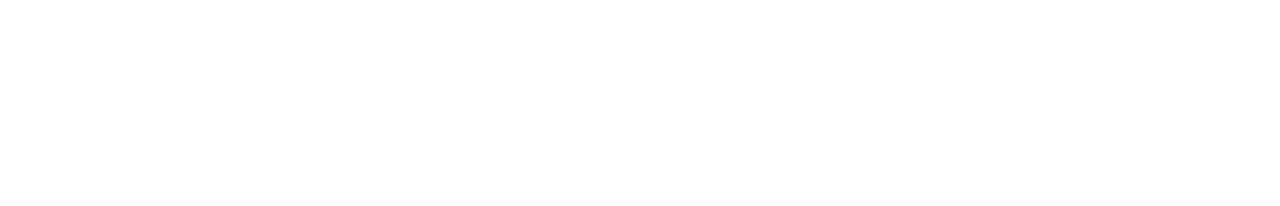
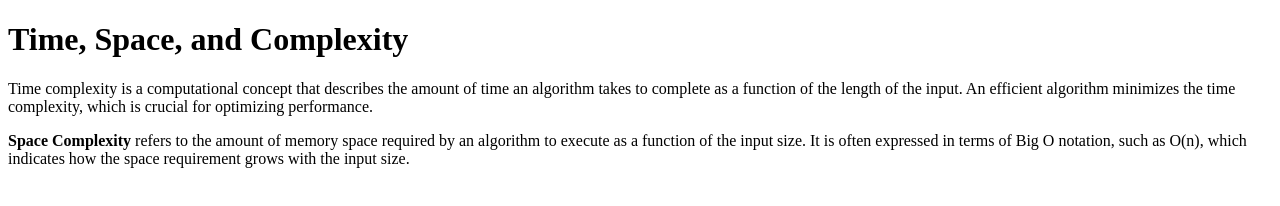
Before and after one commit to acciojob/time-and-space-complexity-imsidthakur, a website: page main.html in a window 1280 px wide. Drawn offline with Linux system fonts and the light colour scheme.

Commit message:
created a submission

```diff
--- a/main.html
+++ b/main.html
@@ -4,9 +4,16 @@
 
 <head>
 	<link rel="stylesheet" href="styles.css">
+    <title>Time and Space Complexity</title>
+
 </head>
 
 <body>
+	  <h1>Time, Space, and Complexity</h1>
+
+    <p>Time complexity is a computational concept that describes the amount of time an algorithm takes to complete as a function of the length of the input. An efficient algorithm minimizes the time complexity, which is crucial for optimizing performance.</p>
+
+    <p><b>Space Complexity</b> refers to the amount of memory space required by an algorithm to execute as a function of the input size. It is often expressed in terms of Big O notation, such as O(n), which indicates how the space requirement grows with the input size.</p>
 	<!-- the entire body must be written by student -->
     <script type="text/javascript" src="./script.js">
 </script>
```
